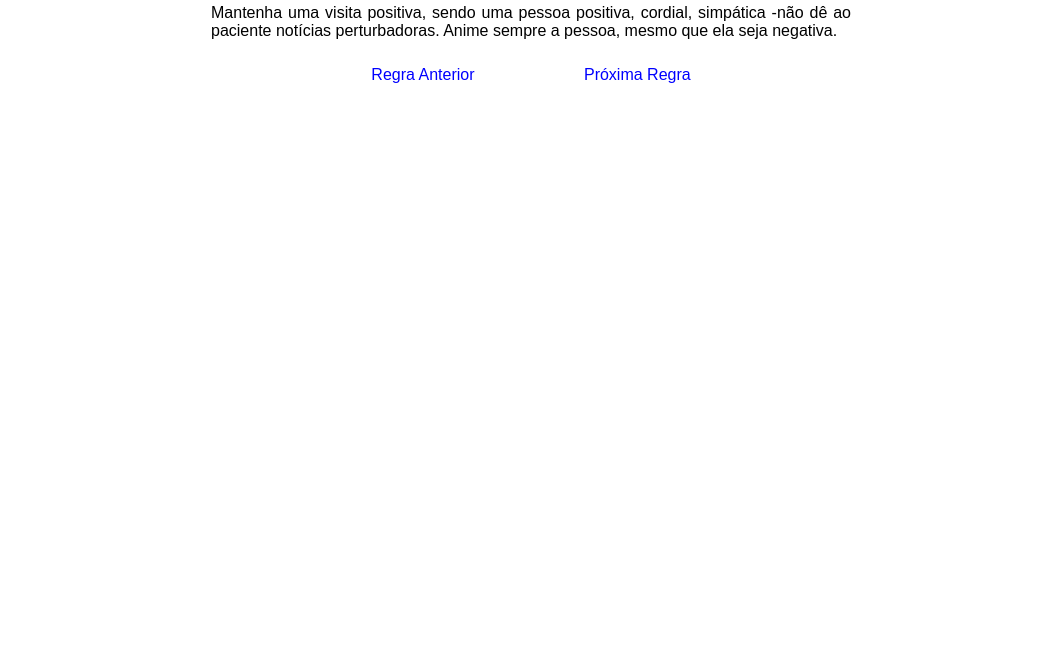
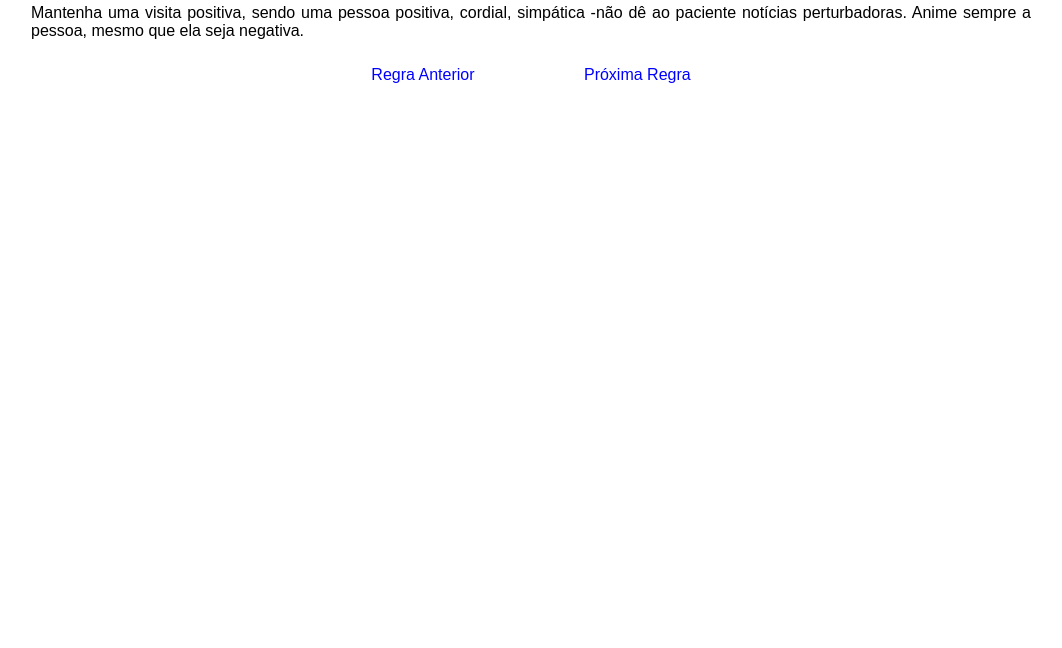
Before and after one commit to Kingguest/teste22, a plain HTML site: page Regra4.html in a window 1280 px wide. Shown: the part 152-800 px from the top of the page, without its empty margins (109-1171 px from the left). Drawn offline with Linux system fonts and the light colour scheme.

Commit message:
Update Regra4.html

```diff
--- a/Regra4.html
+++ b/Regra4.html
@@ -5,7 +5,7 @@
         <title>Etiquetas e Boas Maneiras :: Regra 4</title>
     </head>
 
-    <body style="height:100%; width:50%;"></body>
+    <body>
             <h1>Regras de etiqueta e boas meneiras quando você visita alguém no hospital</h1>
 
             <h3 class="destaque">Regra 4</h3>
```
